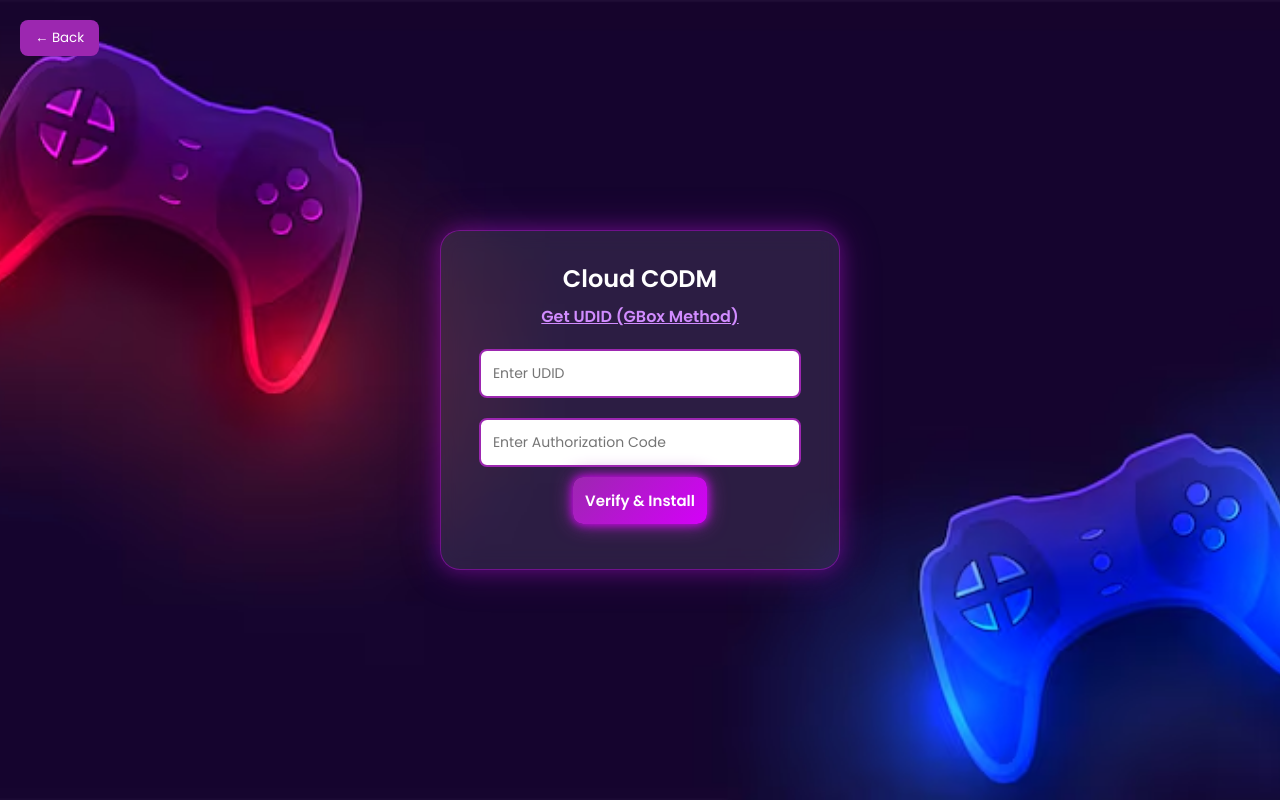
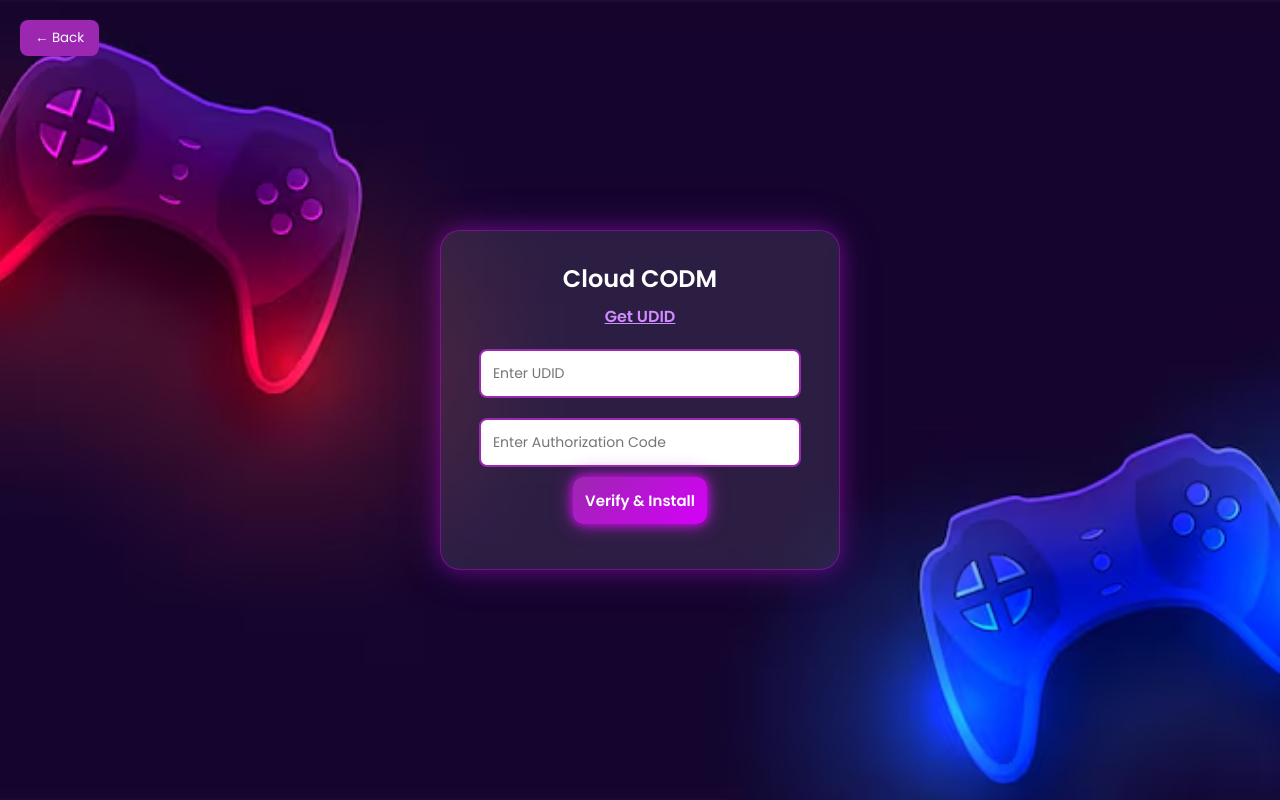
Before and after one commit to swarm90/signit, a website: page public/cloud.html in a window 1280 px wide. Drawn offline with Linux system fonts and the light colour scheme; files whose address does not match are found by name.

Commit message:
final udid magic

```diff
--- a/public/cloud.html
+++ b/public/cloud.html
@@ -20,7 +20,7 @@
 
   <div class="container">
     <h2>Cloud CODM</h2>
-   <a href="/profiles/gbox.mobileconfig" class="get-udid" download>Get UDID (GBox Method)</a>
+   <a href="/profiles/gbox.mobileconfig" class="get-udid" download>Get UDID</a>
     <input type="text" id="udid" placeholder="Enter UDID">
     <input type="text" id="auth-code" placeholder="Enter Authorization Code">
     <button class="btn" onclick="checkAuth('cloud')">Verify & Install</button>
```
Also changed, not shown: public/r6x9.html (+1 -1 lines), 1 other file.
